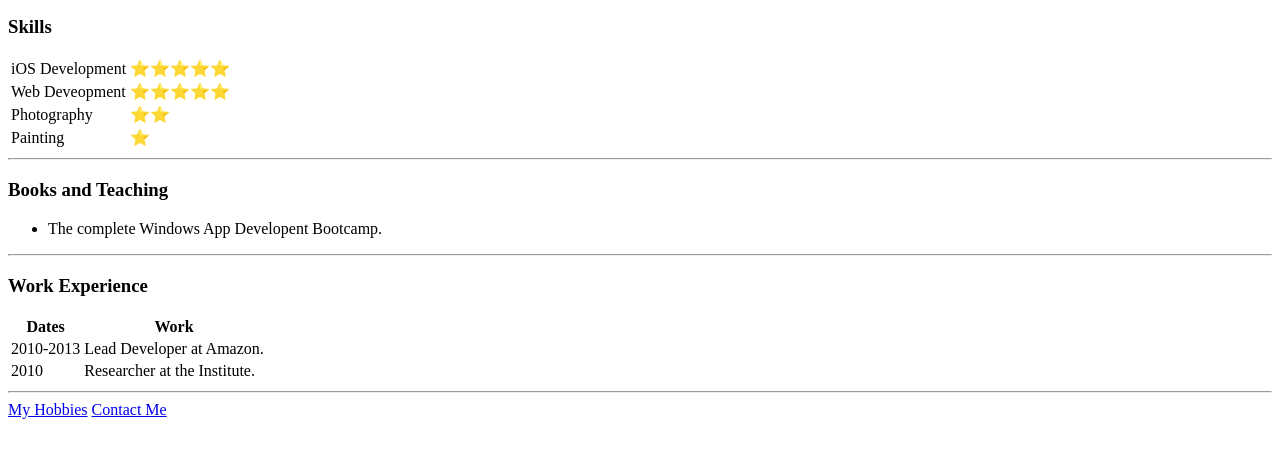
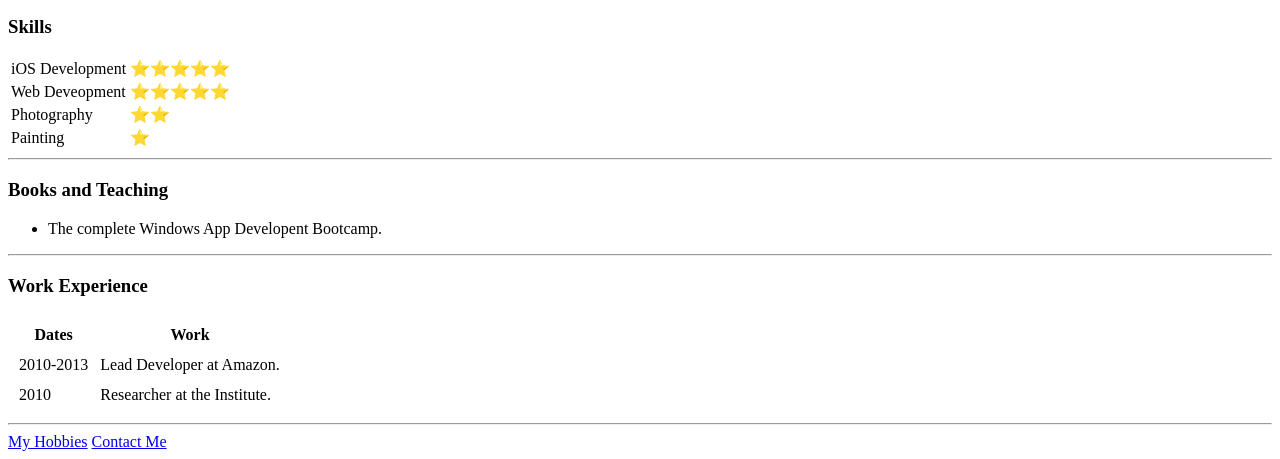
Before and after one commit to AlokMishra2409/cv, a plain HTML site: page index.html in a window 1280 px wide. Shown: the part 357-816 px from the top of the page. Drawn offline with Linux system fonts and the light colour scheme.

Commit message:
just added cellspacing in table

```diff
--- a/index.html
+++ b/index.html
@@ -16,7 +16,7 @@
         <p>I am a Web Developer.</p>
       </td>
     </tr>
-  </table>
+  </table cellspacing="10">
   <!--  <img src="https://upload.wikimedia.org/wikipedia/commons/1/1a/Donkey_in_Clovelly%2C_North_Devon%2C_England.jpg" alt="alok's profile pic">
   <h1>Alok Mishra</h1>
   <p><em>I am a founder and CTO of the <strong><a href="https://appbrewery.com/">App Bewery</a></strong>.</em></p>
@@ -76,7 +76,7 @@
   </ul>
   <hr>
   <h3>Work Experience</h3>
-  <table>
+  <table cellspacing="10">
     <thead>
       <tr>
         <th>Dates</th>
```
